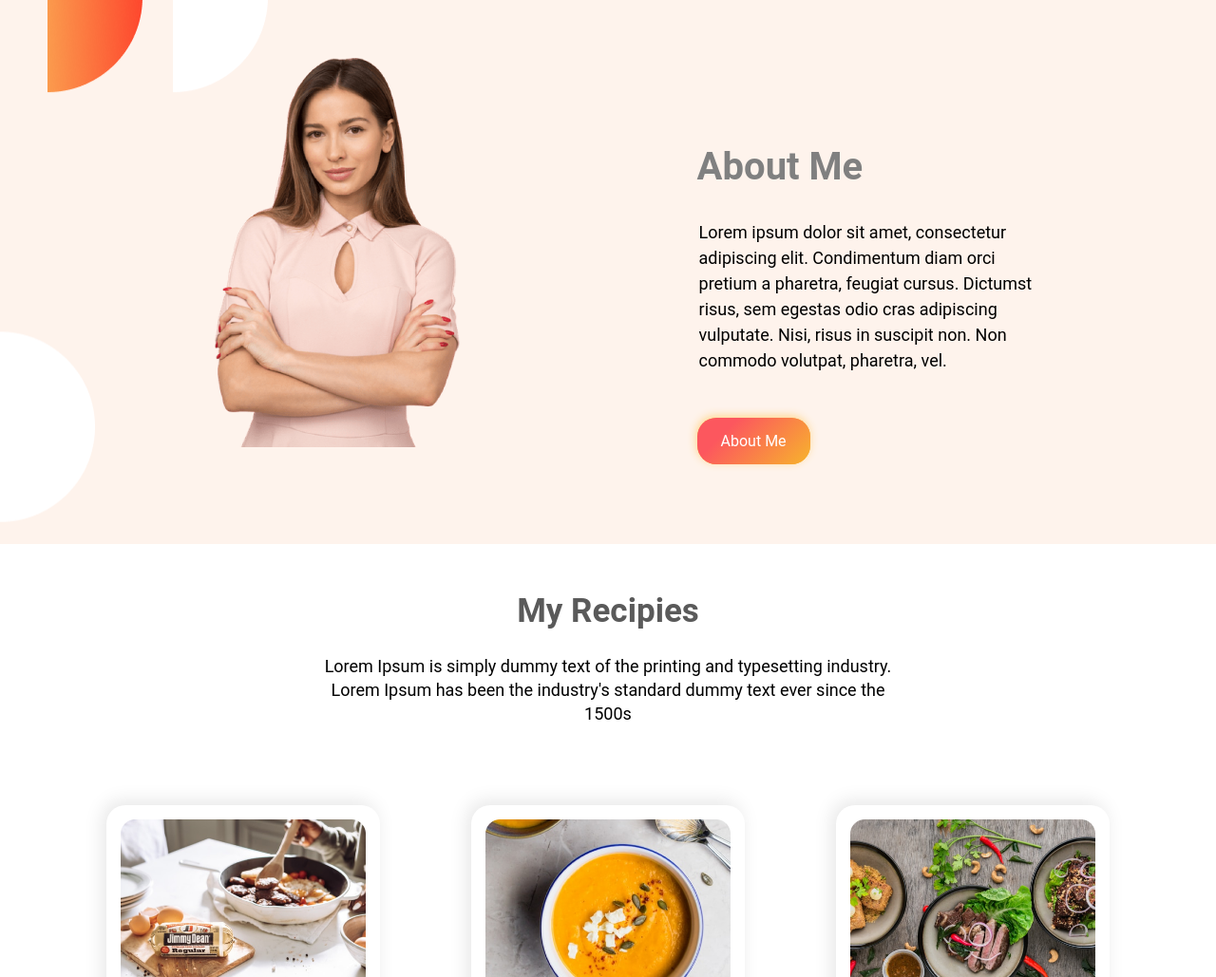
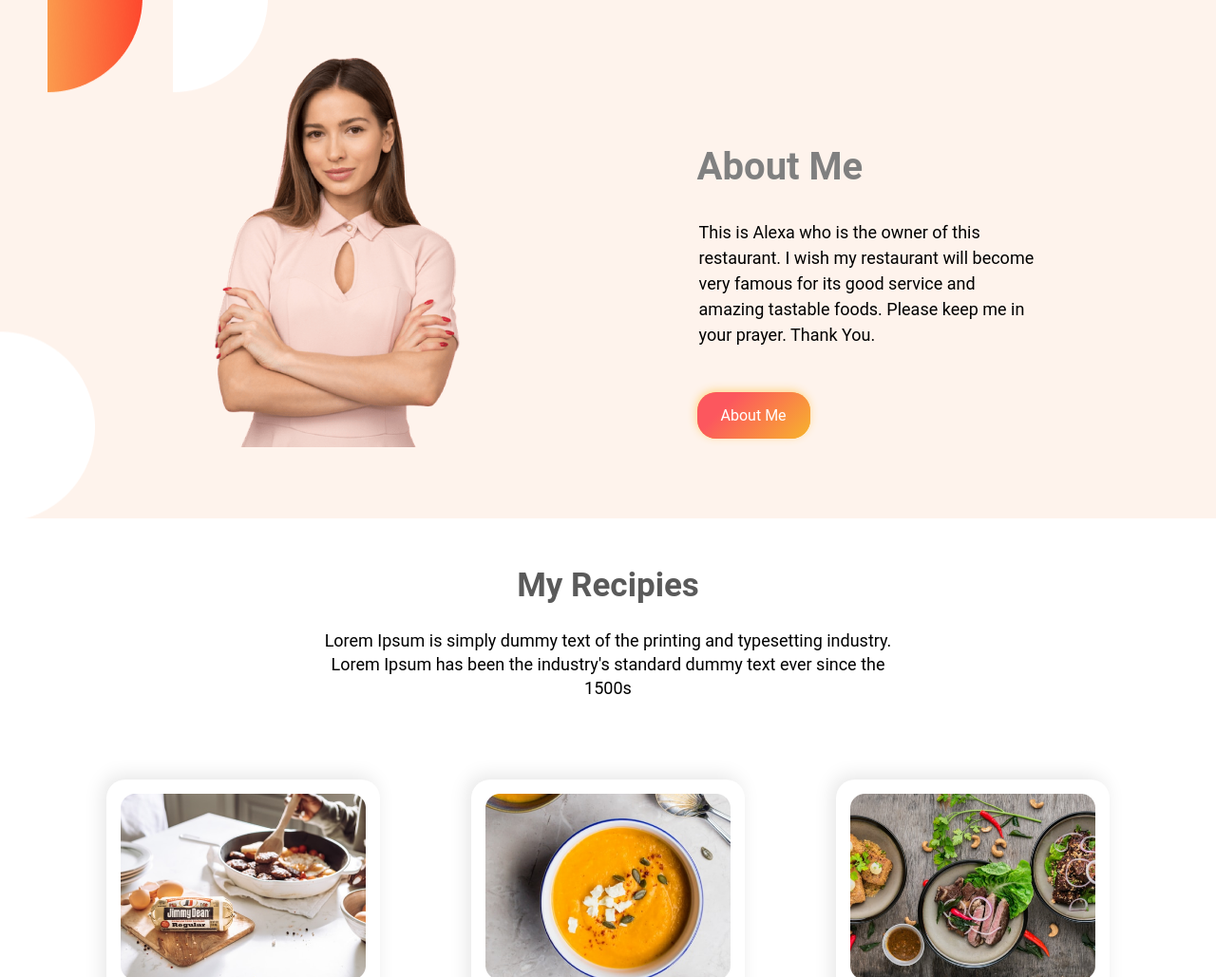
Before and after one commit to Rony002221/assignment_01_foodNetwork, a plain HTML site: page index.html in a window 1280 px wide. Shown: the part 723-1752 px from the top of the page at 95% size. Drawn offline with Linux system fonts and the light colour scheme; files that its build step writes are made by us from their sources.

Commit message:
update texts

```diff
--- a/css/style.css
+++ b/css/style.css
@@ -71,7 +71,7 @@ section{
     line-height: 14px;
 }
 span{
-    color: orange;
+    color: #FFA500;
 }
 
 .header_content p{
--- a/index.html
+++ b/index.html
@@ -59,11 +59,7 @@
         </div>
         <div class="aboutMe_content">
             <h1>About Me</h1>
-            <p>Lorem ipsum dolor sit amet, consectetur adipiscing
-                elit. Condimentum diam orci pretium a pharetra,
-                feugiat cursus. Dictumst risus, sem egestas odio cras
-                adipiscing vulputate. Nisi, risus in suscipit non. Non
-                commodo volutpat, pharetra, vel.</p>
+            <p>This is Alexa who is the owner of this restaurant. I wish my restaurant will become very famous for its good service and amazing tastable foods. Please keep me in your prayer. Thank You. </p>
             <a href="#" class="btn" target="_blank">About Me</a>
         </div>
     </section>
```
